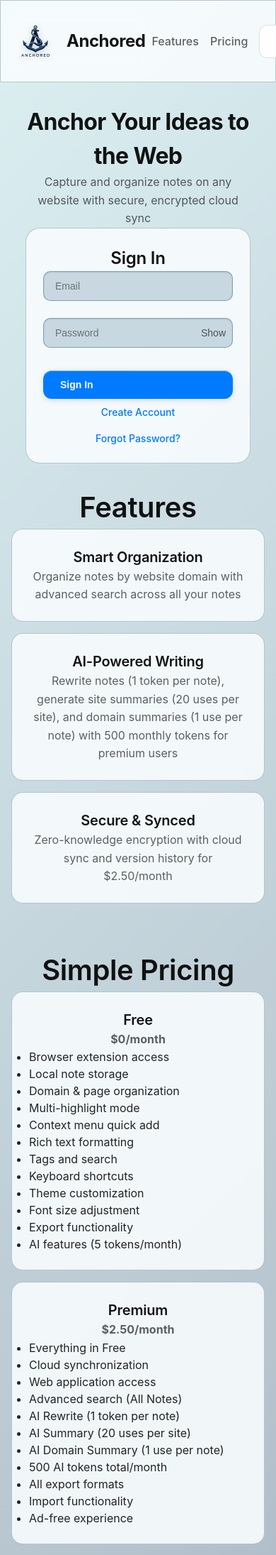
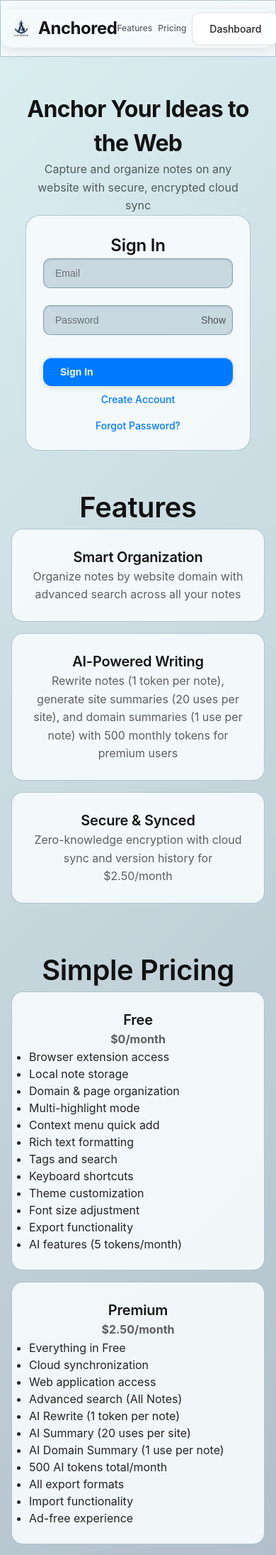
Before and after one commit to g1mliii/URL-Notes, a Jekyll site: the page built from index.html, in a window 390 px wide. Shown: the top 2191 px of the page at 71% size. Built offline with Jekyll 4.4.1, drawn with Linux system fonts in a browser that asks for light colours.

Commit message:
fix for mobile heeader

```diff
--- a/css/components.css
+++ b/css/components.css
@@ -51,9 +51,40 @@
   }
 }
 
-/* Enhanced mobile logo visibility */
+/* Mobile header layout fixes */
 @media (max-width: 768px) {
+  .nav-header {
+    padding: 0.75rem 0;
+  }
+
+  .nav-content {
+    padding: 0 0.75rem;
+    /* Add cohesive background container */
+    background: rgba(255, 255, 255, 0.08);
+    border-radius: 16px;
+    margin: 0 0.75rem;
+    backdrop-filter: blur(12px);
+    -webkit-backdrop-filter: blur(12px);
+    border: 1px solid rgba(255, 255, 255, 0.12);
+    box-shadow: 0 4px 16px rgba(0, 0, 0, 0.1);
+  }
+
+  .logo {
+    /* Remove individual logo background since nav-content now has it */
+    background: none;
+    padding: 0.5rem 0;
+    border-radius: 0;
+    backdrop-filter: none;
+    -webkit-backdrop-filter: none;
+    border: none;
+    /* Reduce gap to save space */
+    gap: 0.5rem;
+  }
+
   .logo-icon {
+    /* Reduce logo size for mobile to prevent pushing buttons off screen */
+    width: 36px;
+    height: 36px;
     /* Stronger contrast and shadow for mobile */
     filter: drop-shadow(0 2px 4px rgba(0, 0, 0, 0.2))
             drop-shadow(0 1px 2px rgba(255, 255, 255, 0.1));
@@ -61,35 +92,159 @@
     image-rendering: -webkit-optimize-contrast;
     image-rendering: optimize-contrast;
     image-rendering: crisp-edges;
-    /* Slight size increase for better mobile visibility */
-    width: 64px;
-    height: 64px;
-  }
-
-  /* Add background contrast for logo on mobile */
+  }
+
+  .logo h1 {
+    font-size: 1.1rem;
+    font-weight: 600;
+  }
+
+  .nav-links {
+    gap: 0.5rem;
+  }
+
+  /* Reduce button sizes for mobile */
+  .nav-link {
+    padding: 0.5rem 0.75rem;
+    font-size: 0.8rem;
+    border-radius: 10px;
+    white-space: nowrap;
+  }
+
+  /* Specific styling for logout button on mobile */
+  .logout-btn {
+    padding: 0.5rem 0.75rem !important;
+    font-size: 0.8rem !important;
+    min-width: auto;
+    gap: 0.375rem;
+  }
+
+  .logout-btn svg {
+    width: 14px;
+    height: 14px;
+  }
+
+  /* Very small mobile screens - further optimizations */
+  @media (max-width: 480px) {
+    .nav-content {
+      padding: 0 0.5rem;
+      margin: 0 0.5rem;
+    }
+
+    .logo-icon {
+      width: 32px;
+      height: 32px;
+    }
+
+    .logo h1 {
+      font-size: 1rem;
+    }
+
+    .nav-links {
+      gap: 0.375rem;
+    }
+
+    .nav-link {
+      padding: 0.375rem 0.5rem;
+      font-size: 0.75rem;
+    }
+
+    .logout-btn {
+      padding: 0.375rem 0.5rem !important;
+      font-size: 0.75rem !important;
+    }
+
+    .logout-btn .logout-text {
+      display: none;
+    }
+
+    .logout-btn svg {
+      width: 12px;
+      height: 12px;
+    }
+  }
+
+  /* Extra small screens - minimal layout */
+  @media (max-width: 360px) {
+    .nav-content {
+      padding: 0 0.375rem;
+      margin: 0 0.375rem;
+    }
+
+    .logo {
+      gap: 0.375rem;
+    }
+
+    .logo-icon {
+      width: 28px;
+      height: 28px;
+    }
+
+    .logo h1 {
+      font-size: 0.9rem;
+    }
+
+    .nav-links {
+      gap: 0.25rem;
+    }
+
+    .nav-link {
+      padding: 0.25rem 0.375rem;
+      font-size: 0.7rem;
+    }
+
+    .logout-btn {
+      padding: 0.25rem 0.375rem !important;
+      font-size: 0.7rem !important;
+    }
+  }
+}
+
+/* Mobile landscape orientation - optimize for horizontal space */
+@media (max-width: 768px) and (orientation: landscape) {
+  .nav-header {
+    padding: 0.5rem 0;
+  }
+
+  .nav-content {
+    padding: 0.375rem 0.75rem;
+  }
+
   .logo {
-    background: rgba(255, 255, 255, 0.05);
-    padding: 0.5rem;
-    border-radius: 12px;
-    backdrop-filter: blur(8px);
-    -webkit-backdrop-filter: blur(8px);
-    border: 1px solid rgba(255, 255, 255, 0.1);
-  }
-}
-
-/* Dark mode specific logo enhancements */
-@media (prefers-color-scheme: dark) {
+    padding: 0.25rem 0;
+  }
+
+  .logo-icon {
+    width: 32px;
+    height: 32px;
+  }
+
+  .logo h1 {
+    font-size: 1rem;
+  }
+
+  .nav-link {
+    padding: 0.375rem 0.625rem;
+    font-size: 0.75rem;
+  }
+
+  .logout-btn {
+    padding: 0.375rem 0.625rem !important;
+    font-size: 0.75rem !important;
+  }
+}
+
+/* Dark mode mobile header */
+@media (max-width: 768px) and (prefers-color-scheme: dark) {
+  .nav-content {
+    background: rgba(0, 0, 0, 0.15);
+    border: 1px solid rgba(255, 255, 255, 0.15);
+  }
+
   .logo-icon {
     /* Enhanced contrast for dark mode */
     filter: drop-shadow(0 1px 3px rgba(0, 0, 0, 0.3))
             drop-shadow(0 1px 1px rgba(255, 255, 255, 0.1));
-  }
-
-  @media (max-width: 768px) {
-    .logo {
-      background: rgba(0, 0, 0, 0.1);
-      border: 1px solid rgba(255, 255, 255, 0.15);
-    }
   }
 }
 
--- a/css/responsive.css
+++ b/css/responsive.css
@@ -199,11 +199,12 @@
   }
 
   .nav-content {
-    padding: 0 0.5rem;
+    padding: 0 0.75rem;
+    /* Cohesive header container already handled in components.css */
   }
 
   .nav-links {
-    gap: 1rem;
+    gap: 0.5rem;
   }
 
   /* Fix input field backgrounds on small mobile - darker blue theme */
@@ -319,7 +320,21 @@
   }
 
   .nav-links {
-    gap: 1.25rem;
+    gap: 1rem;
+  }
+
+  /* Tablet header improvements */
+  .nav-content {
+    padding: 0 1.5rem;
+  }
+
+  .logo-icon {
+    width: 48px;
+    height: 48px;
+  }
+
+  .logo h1 {
+    font-size: 1.3rem;
   }
 }
 
@@ -511,23 +526,7 @@
     gap: 0.25rem;
   }
 
-  /* Mobile logout button styling */
-  .logout-btn {
-    padding: 0.5rem 0.75rem !important;
-    display: flex;
-    align-items: center;
-    gap: 0.375rem;
-  }
-
-  .logout-btn .logout-text {
-    display: none;
-    /* Hide text on mobile, show only icon */
-  }
-
-  .logout-btn svg {
-    width: 18px;
-    height: 18px;
-  }
+  /* Mobile logout button styling - handled in components.css for consistency */
 
   /* Show footer on mobile by default (main page) */
   .site-footer {
@@ -709,6 +708,16 @@
     display: inline;
   }
 
+  /* Tablet header container adjustments */
+  .nav-content {
+    background: rgba(255, 255, 255, 0.06);
+    border-radius: 18px;
+    margin: 0 1rem;
+    backdrop-filter: blur(14px);
+    -webkit-backdrop-filter: blur(14px);
+    border: 1px solid rgba(255, 255, 255, 0.1);
+  }
+
   /* Show footer on tablet and larger */
   .site-footer {
     display: block;
@@ -724,6 +733,35 @@
   /* Show logout text on desktop */
   .logout-btn .logout-text {
     display: inline;
+  }
+
+  /* Desktop header - remove mobile container styling */
+  .nav-content {
+    background: none;
+    border-radius: 0;
+    margin: 0 auto;
+    backdrop-filter: none;
+    -webkit-backdrop-filter: none;
+    border: none;
+    padding: 0 3rem;
+  }
+
+  .logo-icon {
+    width: 60px;
+    height: 60px;
+  }
+
+  .logo h1 {
+    font-size: 1.5rem;
+  }
+
+  .nav-links {
+    gap: 1.5rem;
+  }
+
+  .nav-link {
+    padding: 0.5rem 0;
+    font-size: 0.875rem;
   }
 
   /* Show footer on desktop */
```
Also changed, not shown: .kiro/specs/web-application/tasks.md, 1 other file.
